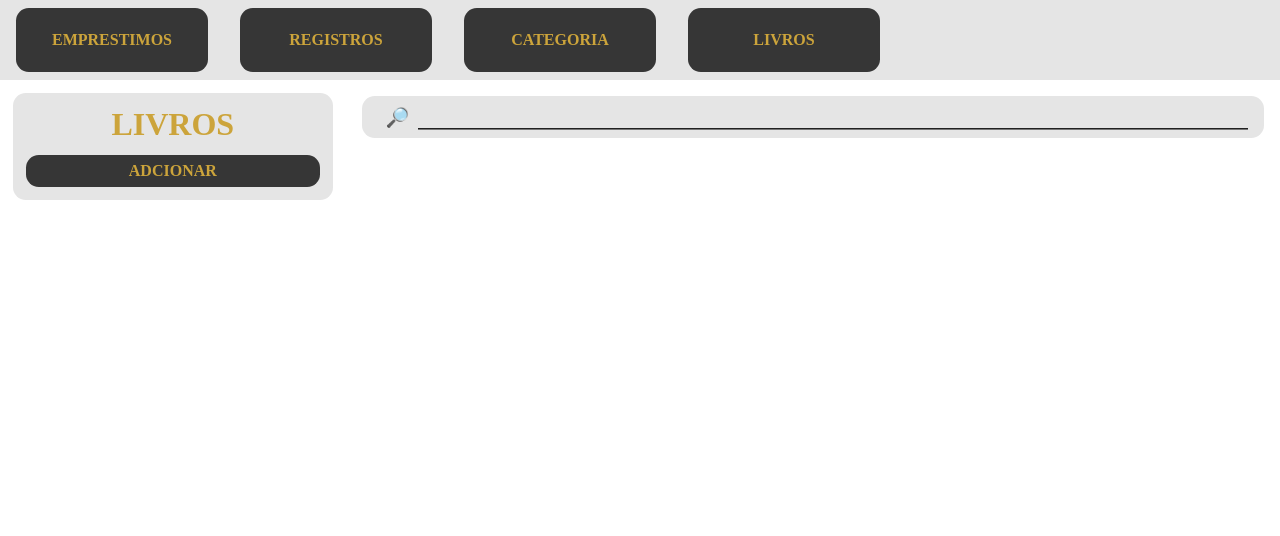
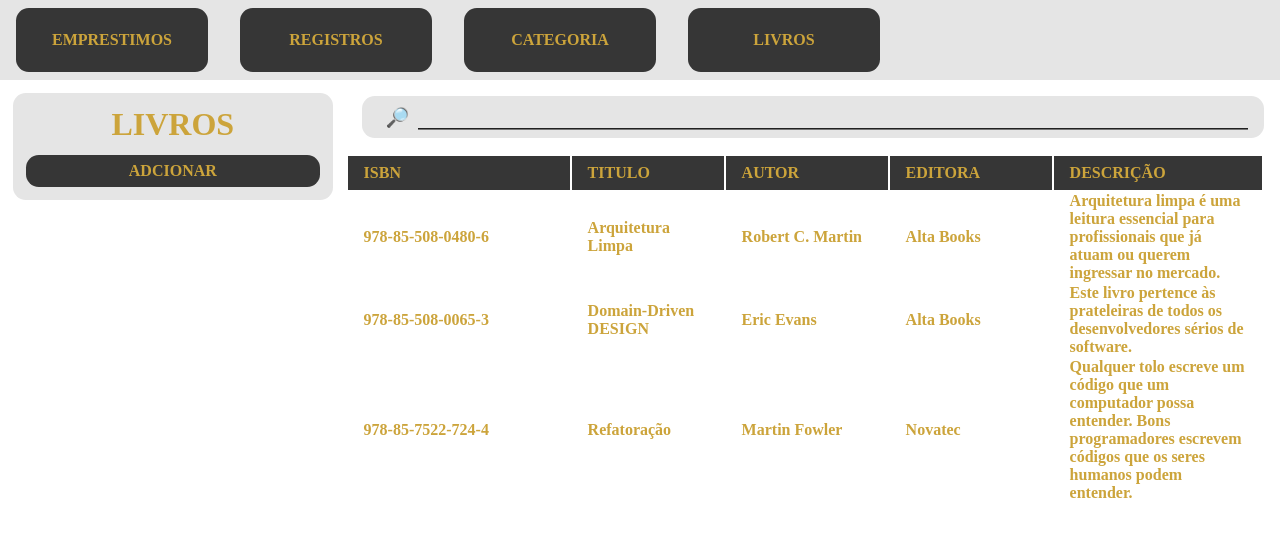
Before and after one commit to jacksonsr451/library, a React (Vite) app in the folder web/: page /books in a window 1280 px wide. Shown: the top 536 px of the page. Built offline with nearby package versions, Linux system fonts and the light colour scheme.

Commit message:
Implementing list books

```diff
--- a/web/src/components/ListBooks.tsx
+++ b/web/src/components/ListBooks.tsx
@@ -1,14 +1,42 @@
-import React from "react"
+import React, { Dispatch, SetStateAction } from "react"
 import BooksType from "../types/BooksTypes"
 import ListBooksStyled from "../ui/ListBooksStyled"
 
 type ListBooksProps = {
+    visible: boolean
+    setVisible: Dispatch<SetStateAction<boolean>>
     books: BooksType[]
 }
 
 const ListBooks: React.FC<ListBooksProps> = (props) => {
     return (
-        <ListBooksStyled>
+        <ListBooksStyled visible={props.visible}>
+            <table>
+                <thead>
+                    <tr>
+                        <td className="isbn">ISBN</td>
+                        <td className="title">TITULO</td>
+                        <td className="author">AUTOR</td>
+                        <td className="company">EDITORA</td>
+                        <td className="descriotion">DESCRIÇÃO</td>
+                    </tr>
+                </thead>
+                <tbody>
+                    {
+                        props.books.map(book => {
+                            return (
+                                <tr>
+                                    <td className="isbn">{book.isbn}</td>
+                                    <td className="title">{book.title}</td>
+                                    <td className="author">{book.author}</td>
+                                    <td className="company">{book.publishingCompany}</td>
+                                    <td className="descriotion">{book.description}</td>
+                                </tr>
+                            )
+                        })
+                    }
+                </tbody>
+            </table>
         </ListBooksStyled>
     )
 }
--- a/web/src/pages/Books.tsx
+++ b/web/src/pages/Books.tsx
@@ -6,10 +6,11 @@ import BooksStyled from "../ui/BooksStyled"
 
 const Books: React.FC = () => {
     const [listBooks, setListBooks] = useState<BooksType[]>([
-        {isbn: '', title: '', author: '', coAuthro: [''], publishingCompany: '', description: ''},
-        {isbn: '', title: '', author: '', coAuthro: [''], publishingCompany: '', description: ''},
-        {isbn: '', title: '', author: '', coAuthro: [''], publishingCompany: '', description: ''},
+        {isbn: '978-85-508-0480-6', title: 'Arquitetura Limpa', author: 'Robert C. Martin', coAuthro: [''], publishingCompany: 'Alta Books', description: 'Arquitetura limpa é uma leitura essencial para profissionais que já atuam ou querem ingressar no mercado.'},
+        {isbn: '978-85-508-0065-3', title: 'Domain-Driven DESIGN', author: 'Eric Evans', coAuthro: [''], publishingCompany: 'Alta Books', description: 'Este livro pertence às prateleiras de todos os desenvolvedores sérios de software.'},
+        {isbn: '978-85-7522-724-4', title: 'Refatoração', author: 'Martin Fowler', coAuthro: ['Kent Beck'], publishingCompany: 'Novatec', description: 'Qualquer tolo escreve um código que um computador possa entender. Bons programadores escrevem códigos que os seres humanos podem entender.'},
     ])
+    const [listVisible, setListVisible] = useState<boolean>(true)
 
     return (
         <BooksStyled>
@@ -19,7 +20,10 @@ const Books: React.FC = () => {
             </div>
             <div className="content">
                 <Search />
-                <ListBooks books={listBooks} />
+                <ListBooks
+                    visible={listVisible}
+                    setVisible={setListVisible}
+                    books={listBooks} />
             </div>
         </BooksStyled>
     )
--- a/web/src/ui/DefaultContentStyled.ts
+++ b/web/src/ui/DefaultContentStyled.ts
@@ -1,11 +1,12 @@
 import styled from 'styled-components'
 
 const DefaultContentStyled = styled.div`
-        flex: 1;
+    flex: 1;
     display: flex;
 
     .aside {
         width: 320px;
+        height: fit-content;
         margin: .8rem;
         border-radius: .8rem;
         background-color: ${({theme}) => theme.colors.border};
--- a/web/src/ui/ListBooksStyled.ts
+++ b/web/src/ui/ListBooksStyled.ts
@@ -1,7 +1,73 @@
 import styled from 'styled-components'
 
-const ListBooksStyled = styled.div`
+type ListBooksStyledProps = {
+    visible: boolean
+}
+
+const ListBooksStyled = styled.div<ListBooksStyledProps>`
     flex: 1;
+
+    display: ${({visible}) => visible ? 'flex' : 'none'};
+
+    table {
+        flex: 1;
+
+        background-color: ${({theme}) => theme.colors.background};
+
+        font-weight: bold;
+
+        margin-right: 1rem;
+
+        thead {
+            background-color: ${({theme}) => theme.colors.primary};
+
+            tr {
+
+                .isbn,
+                .title,
+                .author,
+                .company,
+                .descriotion {
+                    padding: .5rem 1rem;
+                }
+
+                .isbn {
+                    width: 190px;
+                }
+                .title {
+                    width: 120px;
+                }
+                .author {
+                    width: 130px;
+                }
+                .company {
+                    width: 130px;
+                }
+                .descriotion {
+                    width: auto;
+                }
+            }
+        }
+
+        tbody {
+            background-color: ${({theme}) => theme.colors.background};
+
+            tr {
+                .isbn,
+                .title,
+                .author,
+                .company,
+                .descriotion {
+                    padding: 0 1rem;
+                    margin: .5rem 0;
+                }
+
+                :hover {
+                    cursor: pointer;
+                }
+            }
+        }
+    }
 `
 
 export default ListBooksStyled
```
